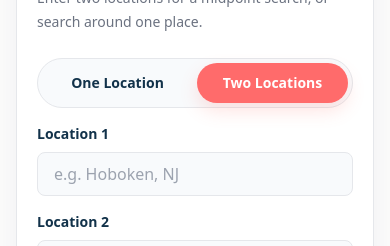
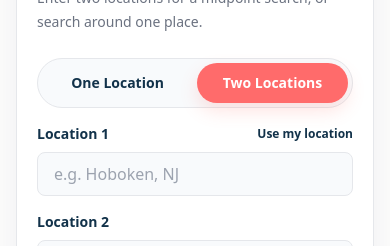
Before and after one commit to drap7-coder/Meet-me, a Next.js app: page / in a window 390 px wide. Shown: the part 800-1046 px from the top of the page. Built offline with nearby package versions, Linux system fonts and the light colour scheme.

Commit message:
Add current location and clear controls

```diff
--- a/app/api/geocode/route.ts
+++ b/app/api/geocode/route.ts
@@ -1,9 +1,16 @@
-import { geocodeAddress } from "@/lib/google";
+import { geocodeAddress, reverseGeocodeLocation } from "@/lib/google";
 import { NextResponse } from "next/server";
 
 export async function POST(request: Request) {
   try {
     const body = await request.json();
+    const lat = typeof body.lat === "number" ? body.lat : Number.NaN;
+    const lng = typeof body.lng === "number" ? body.lng : Number.NaN;
+    if (Number.isFinite(lat) && Number.isFinite(lng)) {
+      const result = await reverseGeocodeLocation({ lat, lng });
+      return NextResponse.json(result);
+    }
+
     const address = typeof body.address === "string" ? body.address : "";
     const result = await geocodeAddress(address);
     return NextResponse.json(result);
--- a/app/components/LocationForm.tsx
+++ b/app/components/LocationForm.tsx
@@ -4,7 +4,7 @@ import { CategorySelector } from "@/app/components/CategorySelector";
 import { Logo } from "@/app/components/Logo";
 import { getPrimaryCategoryId } from "@/lib/categories";
 import { PREFERENCES } from "@/lib/preferences";
-import type { PlaceSuggestion, Preference, SearchHalfwayRequest, VenueCategory } from "@/lib/types";
+import type { LatLng, PlaceSuggestion, Preference, SearchHalfwayRequest, VenueCategory } from "@/lib/types";
 import { copyTextToClipboard, shareWithFallback } from "@/lib/share";
 import { BRAND } from "@/src/config/branding";
 import { FormEvent, useEffect, useRef, useState } from "react";
@@ -20,6 +20,8 @@ export function LocationForm({ form, loading, onChange, onSubmit }: Props) {
   const [inviteStatus, setInviteStatus] = useState("");
   const [inviteUrl, setInviteUrl] = useState("");
   const [showInviteTools, setShowInviteTools] = useState(false);
+  const [locationError, setLocationError] = useState("");
+  const [isLocating, setIsLocating] = useState(false);
   const inviteText = "Want to meet halfway? Add your starting point and we’ll find somewhere that works for both of us.";
 
   useEffect(() => {
@@ -97,7 +99,7 @@ export function LocationForm({ form, loading, onChange, onSubmit }: Props) {
                   onChange({
                     ...form,
                     searchMode: mode.id as SearchHalfwayRequest["searchMode"],
-                    ...(mode.id === "single" ? { locationB: "", locationBPlaceId: undefined } : {})
+                    ...(mode.id === "single" ? { locationB: "", locationBPlaceId: undefined, locationBCoordinates: undefined } : {})
                   })
                 }
                 className={`h-10 rounded-full px-3 text-sm font-black transition ${
@@ -119,7 +121,17 @@ export function LocationForm({ form, loading, onChange, onSubmit }: Props) {
           value={form.locationA}
           placeId={form.locationAPlaceId}
           placeholder={searchMode === "single" ? "Enter a city, town, address, or ZIP" : "e.g. Hoboken, NJ"}
-          onChange={(locationA, locationAPlaceId) => onChange({ ...form, locationA, locationAPlaceId })}
+          error={locationError}
+          isLocating={isLocating}
+          onUseCurrentLocation={useCurrentLocation}
+          onChange={(locationA, locationAPlaceId) => {
+            setLocationError("");
+            onChange({ ...form, locationA, locationAPlaceId, locationACoordinates: undefined });
+          }}
+          onClear={() => {
+            setLocationError("");
+            onChange({ ...form, locationA: "", locationAPlaceId: undefined, locationACoordinates: undefined });
+          }}
         />
         {searchMode === "midpoint" ? (
           <LocationInput
@@ -127,7 +139,8 @@ export function LocationForm({ form, loading, onChange, onSubmit }: Props) {
             value={form.locationB}
             placeId={form.locationBPlaceId}
             placeholder="e.g. Edison, NJ"
-            onChange={(locationB, locationBPlaceId) => onChange({ ...form, locationB, locationBPlaceId })}
+            onChange={(locationB, locationBPlaceId) => onChange({ ...form, locationB, locationBPlaceId, locationBCoordinates: undefined })}
+            onClear={() => onChange({ ...form, locationB: "", locationBPlaceId: undefined, locationBCoordinates: undefined })}
           />
         ) : null}
       </div>
@@ -230,6 +243,60 @@ export function LocationForm({ form, loading, onChange, onSubmit }: Props) {
       {inviteStatus ? <p className="mt-3 text-center text-xs font-semibold text-slate">{inviteStatus}</p> : null}
     </form>
   );
+
+  async function useCurrentLocation() {
+    setLocationError("");
+    setIsLocating(true);
+    try {
+      const coordinates = await getCurrentPosition();
+      const fallbackLabel = `Current location: ${coordinates.lat.toFixed(5)}, ${coordinates.lng.toFixed(5)}`;
+      let locationA = fallbackLabel;
+      let locationAPlaceId: string | undefined;
+      try {
+        const response = await fetch("/api/geocode", {
+          method: "POST",
+          headers: { "Content-Type": "application/json" },
+          body: JSON.stringify(coordinates)
+        });
+        const data = await response.json();
+        if (response.ok) {
+          locationA = data.formattedAddress || fallbackLabel;
+          locationAPlaceId = data.placeId;
+        }
+      } catch {
+        locationA = fallbackLabel;
+      }
+      onChange({ ...form, locationA, locationAPlaceId, locationACoordinates: coordinates });
+    } catch {
+      setLocationError("Couldn’t access your location. You can still type it manually.");
+    } finally {
+      setIsLocating(false);
+    }
+  }
+}
+
+async function getCurrentPosition(): Promise<LatLng> {
+  return new Promise((resolve, reject) => {
+    if (!navigator.geolocation) {
+      reject(new Error("Geolocation is not supported"));
+      return;
+    }
+
+    navigator.geolocation.getCurrentPosition(
+      (position) => {
+        resolve({
+          lat: position.coords.latitude,
+          lng: position.coords.longitude
+        });
+      },
+      reject,
+      {
+        enableHighAccuracy: true,
+        timeout: 10000,
+        maximumAge: 60000
+      }
+    );
+  });
 }
 
 function getSubmitCopy(primaryId: ReturnType<typeof getPrimaryCategoryId>) {
@@ -255,17 +322,26 @@ function LocationInput({
   value,
   placeId,
   placeholder,
-  onChange
+  error = "",
+  onChange,
+  onClear,
+  onUseCurrentLocation,
+  isLocating = false
 }: {
   label: string;
   value: string;
   placeId?: string;
   placeholder: string;
+  error?: string;
   onChange: (value: string, placeId?: string) => void;
+  onClear?: () => void;
+  onUseCurrentLocation?: () => void;
+  isLocating?: boolean;
 }) {
   const [suggestions, setSuggestions] = useState<PlaceSuggestion[]>([]);
   const [open, setOpen] = useState(false);
   const [status, setStatus] = useState("");
+  const inputRef = useRef<HTMLInputElement>(null);
   const requestId = useRef(0);
 
   useEffect(() => {
@@ -310,11 +386,37 @@ function LocationInput({
     setStatus("");
   }
 
+  function clearLocation() {
+    if (onClear) {
+      onClear();
+    } else {
+      onChange("", undefined);
+    }
+    setSuggestions([]);
+    setOpen(false);
+    setStatus("");
+    window.requestAnimationFrame(() => inputRef.current?.focus());
+  }
+
   return (
     <div className="relative grid gap-2">
-      <label className="grid gap-2">
-        <span className="text-sm font-bold text-ink">{label}</span>
+      <div className="flex min-h-5 items-center justify-between gap-3">
+        <label htmlFor={inputId(label)} className="text-sm font-bold text-ink">{label}</label>
+        {onUseCurrentLocation ? (
+          <button
+            type="button"
+            onClick={onUseCurrentLocation}
+            disabled={isLocating}
+            className="text-xs font-black text-ink underline-offset-4 transition hover:text-clay hover:underline disabled:cursor-wait disabled:text-slate"
+          >
+            {isLocating ? "Locating..." : "Use my location"}
+          </button>
+        ) : null}
+      </div>
+      <div className="relative">
         <input
+          ref={inputRef}
+          id={inputId(label)}
           value={value}
           onBlur={() => window.setTimeout(() => setOpen(false), 120)}
           onChange={(event) => {
@@ -323,10 +425,21 @@ function LocationInput({
           }}
           onFocus={() => setOpen(true)}
           placeholder={placeholder}
-          className="h-11 rounded-lg border border-line bg-mint px-4 text-base outline-none transition focus:border-clay focus:ring-4 focus:ring-clay/10 sm:h-12"
+          className="h-11 w-full rounded-lg border border-line bg-mint px-4 pr-11 text-base text-ink outline-none transition focus:border-clay focus:ring-4 focus:ring-clay/10 sm:h-12"
         />
-      </label>
+        {value ? (
+          <button
+            type="button"
+            aria-label="Clear location"
+            onClick={clearLocation}
+            className="absolute right-2 top-1/2 grid h-7 w-7 -translate-y-1/2 place-items-center rounded-full border border-line bg-white text-base font-black leading-none text-slate transition hover:border-clay hover:text-clay focus:outline-none focus:ring-4 focus:ring-clay/10"
+          >
+            ×
+          </button>
+        ) : null}
+      </div>
       {placeId ? <p className="text-xs font-semibold text-clay">Location selected</p> : null}
+      {error ? <p className="text-xs font-semibold text-clay">{error}</p> : null}
       {status ? <p className="text-xs font-semibold text-slate">{status}</p> : null}
       {open && suggestions.length ? (
         <div className="absolute left-0 right-0 top-full z-20 mt-2 overflow-hidden rounded-lg border border-line bg-mint shadow-soft">
@@ -349,3 +462,7 @@ function LocationInput({
     </div>
   );
 }
+
+function inputId(label: string) {
+  return `location-${label.toLowerCase().replace(/[^a-z0-9]+/g, "-")}`;
+}
--- a/app/page.tsx
+++ b/app/page.tsx
@@ -58,8 +58,10 @@ export default function HomePage() {
     const params = new URLSearchParams(window.location.search);
     const locationA = params.get("a") ?? "";
     const locationAPlaceId = params.get("aPlaceId") ?? undefined;
+    const locationACoordinates = parseCoordinates(params.get("aLat"), params.get("aLng"));
     const locationB = params.get("b") ?? "";
     const locationBPlaceId = params.get("bPlaceId") ?? undefined;
+    const locationBCoordinates = parseCoordinates(params.get("bLat"), params.get("bLng"));
     const category = normalizeCategory((params.get("category") as VenueCategory | null) ?? "coffee");
     const searchMode = parseSearchMode(params.get("searchMode"));
     const meetupMode = parseMeetupMode(params.get("mode"));
@@ -69,7 +71,7 @@ export default function HomePage() {
     const shouldAutoSearch = params.get("auto") === "1";
     setShowRoadDividerPreview(params.get("roadDivider") === "1");
     if (locationA || locationB || customQuery) {
-      const nextForm = { locationA, locationAPlaceId, locationB, locationBPlaceId, category, searchMode, meetupMode, customQuery, preferences };
+      const nextForm = { locationA, locationAPlaceId, locationACoordinates, locationB, locationBPlaceId, locationBCoordinates, category, searchMode, meetupMode, customQuery, preferences };
       setForm(nextForm);
       if (shareId) {
         const shareUrl = `${window.location.origin}/s/${shareId}`;
@@ -776,8 +778,16 @@ function updateShareUrl(form: SearchHalfwayRequest) {
   const params = new URLSearchParams();
   if (form.locationA) params.set("a", form.locationA);
   if (form.locationAPlaceId) params.set("aPlaceId", form.locationAPlaceId);
+  if (form.locationACoordinates) {
+    params.set("aLat", String(form.locationACoordinates.lat));
+    params.set("aLng", String(form.locationACoordinates.lng));
+  }
   if (form.locationB) params.set("b", form.locationB);
   if (form.locationBPlaceId) params.set("bPlaceId", form.locationBPlaceId);
+  if (form.locationBCoordinates) {
+    params.set("bLat", String(form.locationBCoordinates.lat));
+    params.set("bLng", String(form.locationBCoordinates.lng));
+  }
   params.set("category", form.category);
   if (form.searchMode === "single") params.set("searchMode", "single");
   if (form.meetupMode && form.meetupMode !== "single") params.set("mode", form.meetupMode);
@@ -786,6 +796,14 @@ function updateShareUrl(form: SearchHalfwayRequest) {
   const path = `/?${params.toString()}`;
   window.history.replaceState(null, "", path);
   return `${window.location.origin}${path}`;
+}
+
+function parseCoordinates(latValue: string | null, lngValue: string | null) {
+  if (!latValue || !lngValue) return undefined;
+  const lat = Number(latValue);
+  const lng = Number(lngValue);
+  if (!Number.isFinite(lat) || !Number.isFinite(lng)) return undefined;
+  return { lat, lng };
 }
 
 function formatMinutes(value: number | null) {
--- a/lib/google.ts
+++ b/lib/google.ts
@@ -56,6 +56,34 @@ export async function geocodeAddress(input: string, placeId?: string): Promise<G
     },
     placeId: result.place_id
   };
+}
+
+export async function reverseGeocodeLocation(location: LatLng, input = "Current location"): Promise<GeocodedLocation> {
+  const url = new URL(GEOCODING_URL);
+  url.searchParams.set("latlng", `${location.lat},${location.lng}`);
+  url.searchParams.set("key", getGoogleMapsKey());
+
+  const response = await fetch(url, { cache: "no-store" });
+  if (!response.ok) throw new Error(`Reverse geocoding failed with ${response.status}.`);
+
+  const data = await response.json();
+  if (data.status !== "OK" || !data.results?.[0]) {
+    const detail = typeof data.error_message === "string" ? ` ${data.error_message}` : "";
+    throw new Error(`Could not reverse geocode current location.${detail}`);
+  }
+
+  const result = data.results[0];
+  return {
+    input,
+    formattedAddress: result.formatted_address,
+    location,
+    placeId: result.place_id
+  };
+}
+
+function resolveRequestLocation(input: string, placeId: string | undefined, coordinates: LatLng | undefined) {
+  if (coordinates) return reverseGeocodeLocation(coordinates, input.trim() || "Current location");
+  return geocodeAddress(input, placeId);
 }
 
 export async function autocompleteLocations(input: string): Promise<PlaceSuggestion[]> {
@@ -283,7 +311,7 @@ export async function searchHalfway(request: SearchHalfwayRequest): Promise<Sear
   const meetupMode = request.meetupMode ?? DEFAULT_MEETUP_MODE;
   const isSingleLocation = searchMode === "single";
   if (isSingleLocation) {
-    const originA = await geocodeAddress(request.locationA, request.locationAPlaceId);
+    const originA = await resolveRequestLocation(request.locationA, request.locationAPlaceId, request.locationACoordinates);
     const center = originA.location;
     const venues = await searchPlacesNearMidpoint({
       midpoint: center,
@@ -323,8 +351,8 @@ export async function searchHalfway(request: SearchHalfwayRequest): Promise<Sear
   }
 
   const [originA, originB] = await Promise.all([
-    geocodeAddress(request.locationA, request.locationAPlaceId),
-    geocodeAddress(request.locationB, request.locationBPlaceId)
+    resolveRequestLocation(request.locationA, request.locationAPlaceId, request.locationACoordinates),
+    resolveRequestLocation(request.locationB, request.locationBPlaceId, request.locationBCoordinates)
   ]);
 
   const midpoint = calculateMidpoint(originA.location, originB.location);
--- a/lib/types.ts
+++ b/lib/types.ts
@@ -113,8 +113,10 @@ export type ScoredVenue = VenueCandidate & {
 export type SearchHalfwayRequest = {
   locationA: string;
   locationAPlaceId?: string;
+  locationACoordinates?: LatLng;
   locationB: string;
   locationBPlaceId?: string;
+  locationBCoordinates?: LatLng;
   category: VenueCategory;
   searchMode?: SearchMode;
   meetupMode?: MeetupMode;
```
